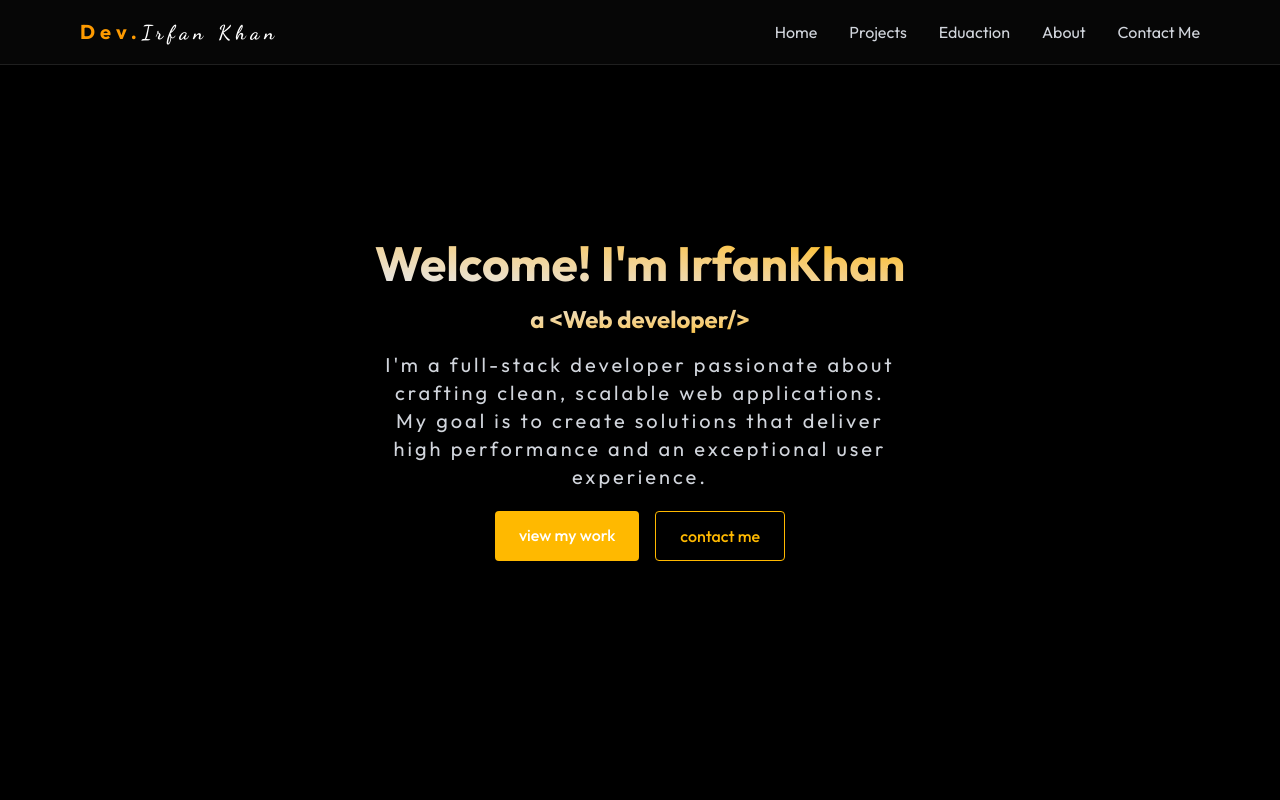
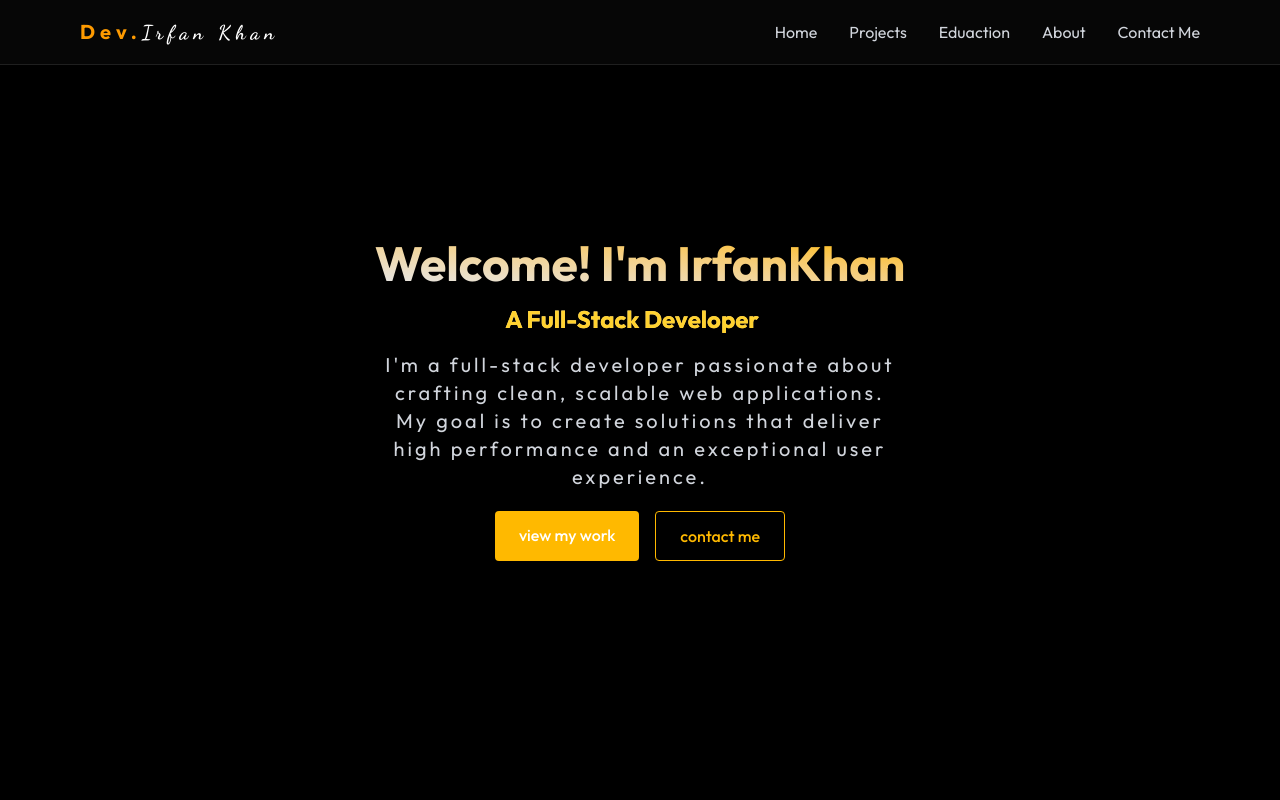
Before and after one commit to DeveloperIrkhan/irfankhan-portfolio, a React (Vite) app: page / in a window 1280 px wide. Shown: the top 800 px of the page. Built offline with nearby package versions, Linux system fonts and the light colour scheme; a web font is replaced by a local one.

Commit message:
animation added to homepage of experties

```diff
--- /dev/null
+++ b/src/Components/Animattions/AnimationText.tsx
@@ -0,0 +1,53 @@
+import React, { useEffect, useState } from "react";
+
+interface IAnimationTypeProps {
+  phrases: string[];
+  className?: string;
+}
+
+const AnimationText = ({ phrases, className = "" }: IAnimationTypeProps) => {
+  const [currentPhraseIndex, setCurrentPhraseIndex] = useState(0);
+  const [currentText, setCurrentText] = useState("");
+  const [isDeleting, setIsDeleting] = useState(false);
+  useEffect(() => {
+    const currentPhrase = phrases[currentPhraseIndex];
+
+    //if text deleting then speed will be 50 else 100
+    const speedOfAnimation = isDeleting ? 50 : 100;
+    const pauseBeforeDelete = 2000;
+    const emptyPause = 3000;
+
+    const updateText = () => {
+      if (isDeleting) {
+        // when deleting, remove one character
+        setCurrentText((prev) => prev.slice(0, prev.length - 1));
+      } else {
+        // when typing, add one character
+        setCurrentText((prev) => currentPhrase.slice(0, prev.length + 1));
+      }
+    };
+
+    let timeout: NodeJS.Timeout;
+
+    if (!isDeleting && currentText === currentPhrase) {
+        // Finished typing, now wait before deleting
+        timeout = setTimeout(() => setIsDeleting(true), pauseBeforeDelete);
+      } else if (isDeleting && currentText === "") {
+        // Finished deleting, move to next phrase
+        setIsDeleting(false);
+        setCurrentPhraseIndex((prev) => (prev + 1) % phrases.length);
+      } else {
+        timeout = setTimeout(updateText, speedOfAnimation);
+      }
+
+    return () => clearTimeout(timeout);
+  }, [currentText, isDeleting, currentPhraseIndex, phrases]);
+
+  return (
+    <div className={`flex items-center justify-center ${className}`}>
+      <span className="text-amber-300"> A {currentText} <span className="animate-blink ml-1"> | </span></span>
+    </div>
+  );
+};
+
+export default AnimationText;
--- a/src/Components/sections/Home.tsx
+++ b/src/Components/sections/Home.tsx
@@ -1,15 +1,31 @@
+import { Images } from "../../images/Image";
+import AnimationText from "../Animattions/AnimationText";
+
 const Home = () => {
   return (
     <section
       id="home"
       className="w-full min-h-screen flex items-center justify-center overflow-hidden"
     >
+      <div className="flex gap-4">
+        {/* <div className="md:block hidden">
+          <img src={Images.Avator} alt="image" />
+        </div> */}
         <div className="text-center">
           <h1 className="md:text-5xl text-2xl font-bold font-Outfit mb-4 bg-gradient-to-bl from-amber-400 to-gray-200 bg-clip-text text-transparent">
             Welcome! I'm IrfanKhan
           </h1>
           <h1 className="md:text-2xl text-md font-bold font-Outfit mb-4 bg-gradient-to-tl from-amber-400 to-gray-200 bg-clip-text text-transparent">
-          a {"<"}Web developer{"/>"}
+            <AnimationText
+              phrases={[
+                "Frontend Developer",
+                "Full-Stack Developer",
+                "React Specialist",
+                "TypeScript Architect",
+                "Illustrator Expert",
+                "2D Animations Lover"
+              ]}
+            />
           </h1>
 
           <p className=" text-gray-300  font-Outfit md:text-xl text-center text-sm tracking-[3px]  mb-0 md:max-w-lg max-w-[80%] mx-auto">
@@ -35,6 +51,7 @@ const Home = () => {
             </a>
           </div>
         </div>
+      </div>
     </section>
   );
 };
--- a/src/images/Image.ts
+++ b/src/images/Image.ts
@@ -1,2 +1,3 @@
 import Spinner from "./Spinner.svg";
-export const Images = { Spinner };
+import Avator from "./Avator.jpg";
+export const Images = { Spinner, Avator };
```
Also changed, not shown: src/images/Avator.jpg (added). Lines whose indentation alone changed are shown as unchanged.
